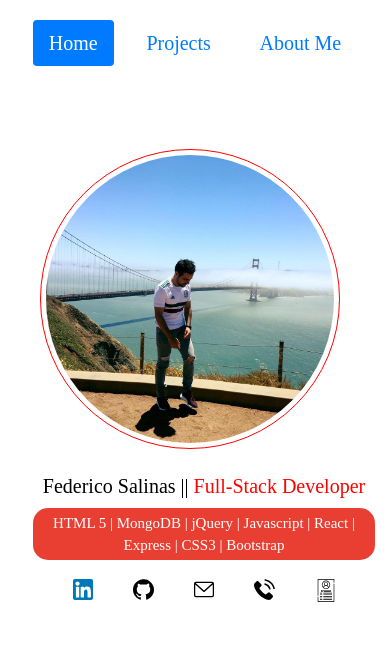
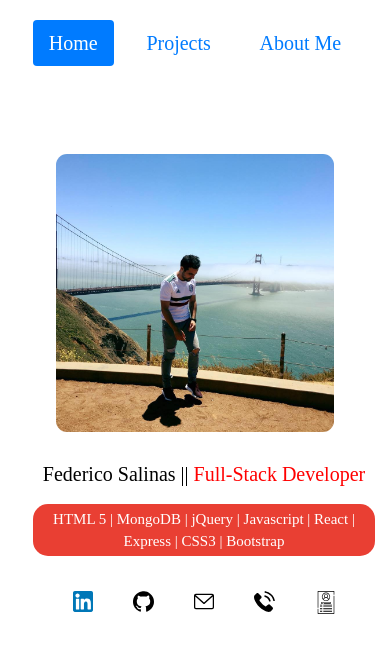
Before and after one commit to salinasfez/federicosalinas, a React (Create React App) app: page / in a window 390 px wide. Shown: the top 652 px of the page. Built offline with nearby package versions, Linux system fonts and the light colour scheme; a web font is replaced by a local one.

Commit message:
trying to move my icon container up

```diff
--- a/src/components/Main.css
+++ b/src/components/Main.css
@@ -128,19 +128,21 @@ body {
     align-content: center;
     margin: 0 auto;
 }
+/* my picture */
 #main-image {
+    border: none;
+    border-radius: 1em;
+    width: 80%;
+    height: 100%;
+    margin-left: 10%;
+  }
 
-    border: 1px solid red;
-    border-radius: 50%;
-    padding: 5px;
-    width: 300px;
-    height: 300px;
-    margin-left: 7%;
-  }
+  /* my picture on hover */
 .me:hover {
     box-shadow: 0 0 2px 1px red;
     opacity: .5;
   }
+  /* name and occupation section */
 .who-i-am {
     color: black;
     font-size: 20px;
@@ -154,10 +156,15 @@ body {
 .center-item {
     margin-top: 7%;
     margin-left: 5%;
+    display: flex;
+    flex-direction: column;
+    justify-content: center;
 }
+/* will make "full-stack developer" red */
 #job-description {
     color: red;
 }
+/* technologies section */
 #technologies-main {
     margin-top: 3%;
     background-color:  #E93F33;
@@ -167,12 +174,14 @@ body {
     border-radius: 1em;
     width: 100%;
 }
+/* icon container so icons can line up in a row */
 .icon-container {
     /* margin-top: 5%; */
     display: flex;
     flex-direction: row;
     justify-content: space-evenly;
 }
+/* each individual icon will be 6% */
 .icons {
     width: 6%;
 
```
Also changed, not shown: src/components/Main.js (indentation only).
